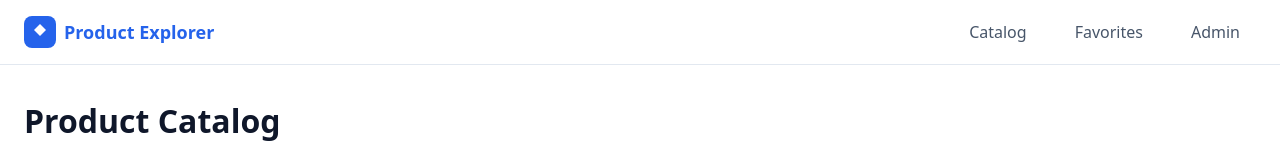
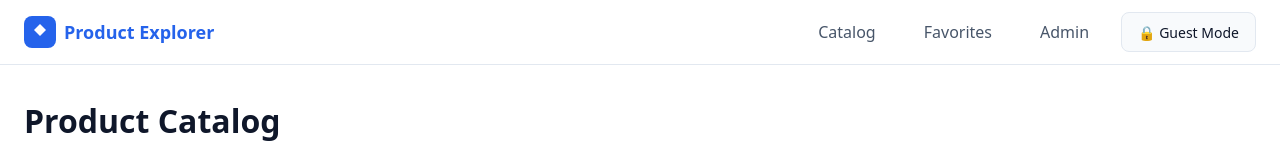
Before and after one commit to MansaRon/Product-Explorer-SPA, an Angular app: page /catalog in a window 1280 px wide. Shown: the top 157 px of the page. Built offline with nearby package versions, Linux system fonts and the light colour scheme.

Commit message:
fix: centralised auth services and logic for easier access to all components, and added in currencyPipe

```diff
--- a/src/app/core/guards/admin.guard.ts
+++ b/src/app/core/guards/admin.guard.ts
@@ -1,12 +1,12 @@
 import { inject } from "@angular/core";
 import { CanActivateFn, Router } from "@angular/router";
+import { AuthService } from "../services/auth.service";
 
 export const adminGuard: CanActivateFn = (route, state) => {
     const router = inject(Router);
+    const authService = inject(AuthService);
 
-    const isAdmin = sessionStorage.getItem('isAdmin') === 'true';
-
-    if (!isAdmin) {
+    if (!authService.isAdmin()) {
         return router.createUrlTree(['/catalog']);
     }
 
--- /dev/null
+++ b/src/app/core/services/auth.service.ts
@@ -0,0 +1,53 @@
+import { computed, inject, Injectable, signal } from '@angular/core';
+import { Router } from '@angular/router';
+
+const AUTH_STORAGE_KEY = 'isAdmin';
+
+@Injectable({
+  providedIn: 'root'
+})
+export class AuthService {
+  private readonly router = inject(Router);
+
+  private readonly isAdminSignal = signal(this.loadAdminStatus());
+  readonly isAdmin = this.isAdminSignal.asReadonly();
+  readonly isAuthenticated = computed(() => this.isAdminSignal());
+
+  private loadAdminStatus(): boolean {
+    try {
+      return sessionStorage.getItem(AUTH_STORAGE_KEY) === 'true';
+    } catch (error) {
+      console.error('Error loading admin status:', error);
+      return false;
+    }
+  }
+
+  private saveAdminStatus(status: boolean): void {
+    try {
+      sessionStorage.setItem(AUTH_STORAGE_KEY, status.toString());
+    } catch (error) {
+      console.error('Error saving admin status:', error);
+    }
+  }
+
+  login(): void {
+    this.isAdminSignal.set(true);
+    this.saveAdminStatus(true);
+  }
+
+  logout(): void {
+    this.isAdminSignal.set(false);
+    this.saveAdminStatus(false);
+  }
+
+  toggleAdmin(): void {
+    const newValue = !this.isAdminSignal();
+    this.isAdminSignal.set(newValue);
+    this.saveAdminStatus(newValue);
+  }
+
+  logoutAndRedirect(): void {
+    this.logout();
+    this.router.navigate(['/catalog']);
+  }
+}
--- a/src/app/features/admin/admin.component.html
+++ b/src/app/features/admin/admin.component.html
@@ -7,10 +7,6 @@
       </div>
 
       <div class="header-actions">
-        <button type="button" class="toggle-button" (click)="toggleAdminAccess()">
-          {{ isAdmin() ? 'Disable' : 'Enable' }} Admin Access
-        </button>
-
         <button type="button" class="logout-button" (click)="logout()">
           Logout
         </button>
@@ -29,7 +25,7 @@
       </div>
       <div class="stat-content">
         <p class="stat-label">Total Products</p>
-        <p class="stat-value">{{ stats().totalProducts }}</p>
+        <p class="stat-value">{{ stats().totalProducts | currency: "R" }}</p>
       </div>
     </div>
 
@@ -124,7 +120,7 @@
                   {{ product.rating }}
                 </div>
               </td>
-              <td class="price">{{ product.price.toFixed(2) }}</td>
+              <td class="price">{{ product.price.toFixed(2) | currency: "R" }}</td>
               <td>
                 <span class="stock-badge"
                   [class.stock-badge--low]="product.stock < 10"
@@ -157,7 +153,7 @@
                 <span class="category-badge">{{ stat.category }}</span>
               </td>
               <td>{{ stat.count }}</td>
-              <td class="price">{{ stat.totalValue.toFixed(2) }}</td>
+              <td class="price">{{ stat.totalValue.toFixed(2) | currency: "R"  }}</td>
             </tr>
           }
         </tbody>
--- a/src/app/features/admin/admin.component.ts
+++ b/src/app/features/admin/admin.component.ts
@@ -2,19 +2,25 @@ import { ChangeDetectionStrategy, Component, computed, inject, signal } from '@a
 import { ProductService } from '../../core/services/product.service';
 import { FavouriteService } from '../../core/services/favourite.service';
 import { Router } from '@angular/router';
+import { AuthService } from '../../core/services/auth.service';
+import { CurrencyPipe } from '@angular/common';
 
 @Component({
   selector: 'app-admin',
   templateUrl: './admin.component.html',
   styleUrls: ['./admin.component.css'],
   changeDetection: ChangeDetectionStrategy.OnPush,
+  imports: [
+    CurrencyPipe
+  ]
 })
 export class AdminComponent {
   private readonly productService = inject(ProductService);
   private readonly favouriteService = inject(FavouriteService);
   private readonly router = inject(Router);
+  private readonly authService = inject(AuthService);
 
-  protected readonly isAdmin = signal(sessionStorage.getItem('isAdmin') === 'true');
+  protected readonly isAdmin = this.authService.isAdmin;
 
   protected readonly products = this.productService.filterProducts;
   protected readonly categories = this.productService.categories;
@@ -67,19 +73,11 @@ export class AdminComponent {
   });
 
   protected toggleAdminAccess(): void {
-    const newValue = !this.isAdmin();
-    this.isAdmin.set(newValue);
-    sessionStorage.setItem('isAdmin', newValue.toString());
-
-    if (!newValue) {
-      this.router.navigate(['/catalog']);
-    }
+    this.authService.toggleAdmin();
   }
 
   protected logout(): void {
-    this.isAdmin.set(false);
-    sessionStorage.removeItem('isAdmin');
-    this.router.navigate(['/catalog']);
+    this.authService.logoutAndRedirect();
   }
 
 }
--- a/src/app/shared/components/header/header.component.css
+++ b/src/app/shared/components/header/header.component.css
@@ -119,3 +119,39 @@
       outline-offset: 2px;
     }
 }
+
+.admin-toggle {
+  display: block;
+  padding: var(--spacing-sm) var(--spacing-md);
+  background-color: var(--color-bg-secondary);
+  color: var(--color-text);
+  border: 1px solid var(--color-border);
+  border-radius: var(--radius-md);
+  font-weight: 500;
+  font-size: var(--font-size-sm);
+  transition: all var(--transition-fast);
+  cursor: pointer;
+  text-align: center;
+}
+
+.admin-toggle:hover {
+  background-color: var(--color-bg-tertiary);
+  border-color: var(--color-primary);
+}
+
+.admin-toggle--active {
+  background-color: var(--color-primary);
+  color: white;
+  border-color: var(--color-primary);
+}
+
+.admin-toggle:focus-visible {
+  outline: 2px solid var(--color-border-focus);
+  outline-offset: 2px;
+}
+
+@media (max-width: 767px) {
+  .admin-toggle {
+    width: 100%;
+  }
+}
--- a/src/app/shared/components/header/header.component.html
+++ b/src/app/shared/components/header/header.component.html
@@ -29,7 +29,6 @@
       </button>
 
       <nav
-        #nav
         id="main-navigation"
         class="nav"
         [class.nav--open]="isOpen()"
@@ -43,6 +42,19 @@
             {{ item.label }}
           </a>
         }
+
+        <button
+          type="button"
+          class="admin-toggle"
+          (click)="toggleAdmin()"
+          [class.admin-toggle--active]="isAdmin()"
+          aria-label="Toggle admin access">
+          @if (isAdmin()) {
+            🔓 Admin Mode
+          } @else {
+            🔒 Guest Mode
+          }
+        </button>
       </nav>
     </div>
   </div>
--- a/src/app/shared/components/header/header.component.ts
+++ b/src/app/shared/components/header/header.component.ts
@@ -1,6 +1,7 @@
-import { ChangeDetectionStrategy, Component, computed, ElementRef, input, OnInit, signal, viewChild } from '@angular/core';
+import { ChangeDetectionStrategy, Component, computed, ElementRef, inject, input, OnInit, signal, viewChild } from '@angular/core';
 import { RouterLink, RouterLinkActive } from '@angular/router';
 import { NavItem } from '../../../core/models/navigation';
+import { AuthService } from '../../../core/services/auth.service';
 
 @Component({
   selector: 'app-header',
@@ -10,25 +11,23 @@ import { NavItem } from '../../../core/models/navigation';
   changeDetection: ChangeDetectionStrategy.OnPush
 })
 export class HeaderComponent {
+  private readonly authService = inject(AuthService);
 
   readonly navItems = input<NavItem[]>([]);
+
   protected readonly mobileMenuOpen = signal(false);
   protected readonly isOpen = computed(() => this.mobileMenuOpen());
-  private readonly navRef = viewChild<ElementRef<HTMLElement>>('nav');
+  protected readonly isAdmin = this.authService.isAdmin;
 
   protected toggleMobileMenu(): void {
     this.mobileMenuOpen.update(open => !open);
-
-    if (!this.mobileMenuOpen()) {
-      return;
-    }
-    queueMicrotask(() => {
-      this.navRef()?.nativeElement.querySelector<HTMLElement>('a')?.focus();
-    });
   }
 
   protected closeMobileMenu(): void {
     this.mobileMenuOpen.set(false);
   }
 
+  protected toggleAdmin(): void {
+    this.authService.toggleAdmin();
+  }
 }
--- a/src/app/shared/components/product-card/product-card.component.html
+++ b/src/app/shared/components/product-card/product-card.component.html
@@ -64,7 +64,7 @@
 
         <div class="product-price">
           <span class="price-label">Price:</span>
-          <span class="price-value">\${{ vm().price.toFixed(2) }}</span>
+          <span class="price-value">{{ vm().price.toFixed(2) | currency: "R" }}</span>
         </div>
       </div>
 
--- a/src/app/shared/components/product-card/product-card.component.ts
+++ b/src/app/shared/components/product-card/product-card.component.ts
@@ -1,6 +1,7 @@
 import { ChangeDetectionStrategy, Component, computed, input, OnInit, output } from '@angular/core';
 import { RouterLink } from '@angular/router';
 import { Product } from '../../../core/models/product';
+import { CurrencyPipe } from '@angular/common';
 
 @Component({
   selector: 'app-product-card',
@@ -8,7 +9,8 @@ import { Product } from '../../../core/models/product';
   styleUrls: ['./product-card.component.css'],
   changeDetection: ChangeDetectionStrategy.OnPush,
   imports: [
-    RouterLink
+    RouterLink,
+    CurrencyPipe
   ]
 })
 export class ProductCardComponent {
```
Also changed, not shown: 1 other file (tests, documents, lock files or other folders).
